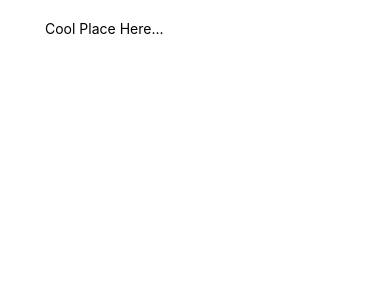
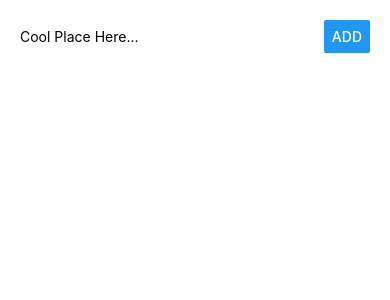
Before and after one commit to ThatDevOpNeal/native_app, a React Native app: screen / in a window 390 px wide. Shown: the top 300 px of the page. Built offline with nearby package versions, Linux system fonts and the light colour scheme.

Commit message:
Button placement and styling

```diff
--- a/App.js
+++ b/App.js
@@ -1,5 +1,5 @@
 import React from 'react';
-import { StyleSheet, Text, View, TextInput } from 'react-native';
+import { StyleSheet, Text, View, TextInput, Button } from 'react-native';
 
 export default class App extends React.Component {
 constructor(props){
@@ -18,12 +18,18 @@
   render() {
     return (
       <View style={styles.container}>
-        <TextInput
-          style={{ width: 300 }}
+        <View style={styles.inputContainer}>
+          <TextInput
+          style={styles.placeInput}
           value={this.state.placeName}
           onChange={this.placeNameChangedHandler}
           placeholder='Cool Place Here...'
-        />
+          />
+          <Button
+            style={styles.placeButton}
+            title='Add'
+          />
+        </View>
       </View>
     );
   }
@@ -37,4 +43,16 @@
     alignItems: 'center',
     justifyContent: 'flex-start',
   },
+  inputContainer: {
+    width: "100%",
+    flexDirection: "row",
+    justifyContent: "space-between",
+    alignItems: "center",
+  },
+  placeInput: {
+    width: "75%",
+  },
+  placeButton: {
+    width: "25%",
+  }
 });
```
